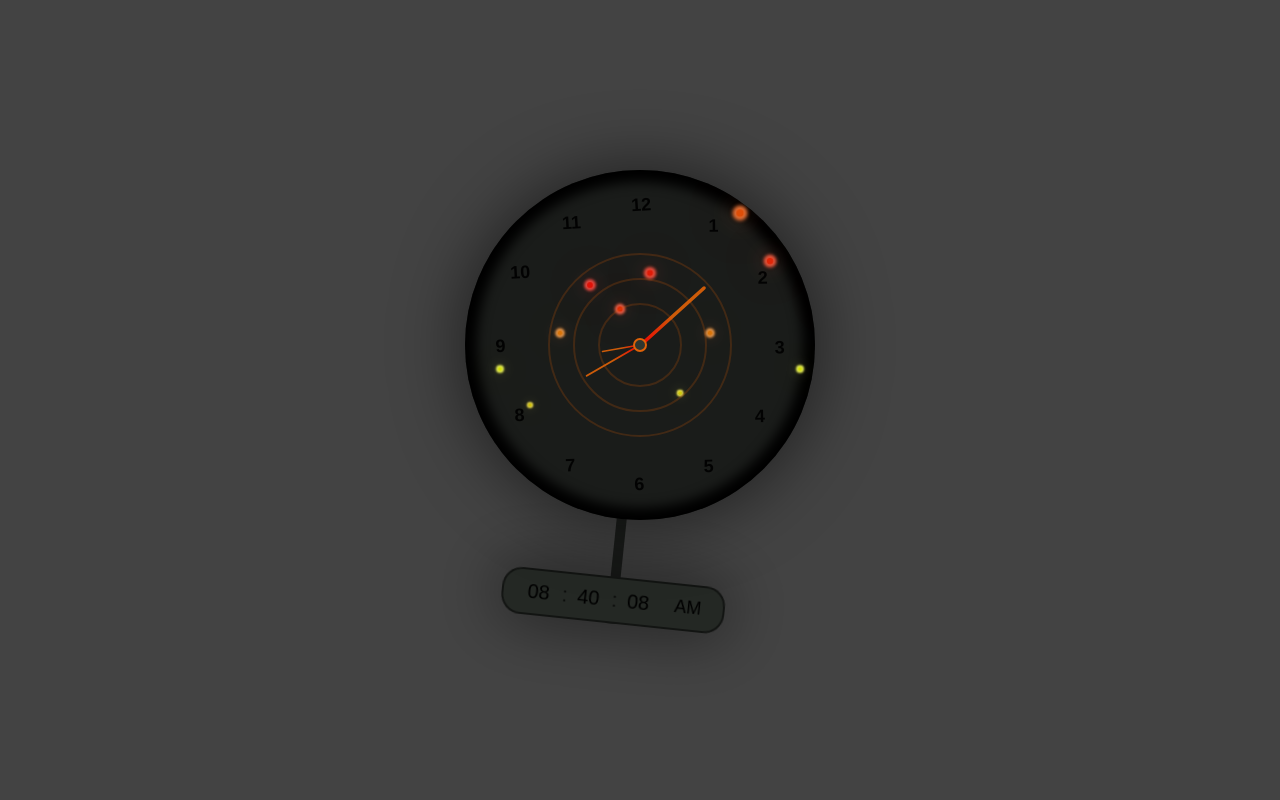
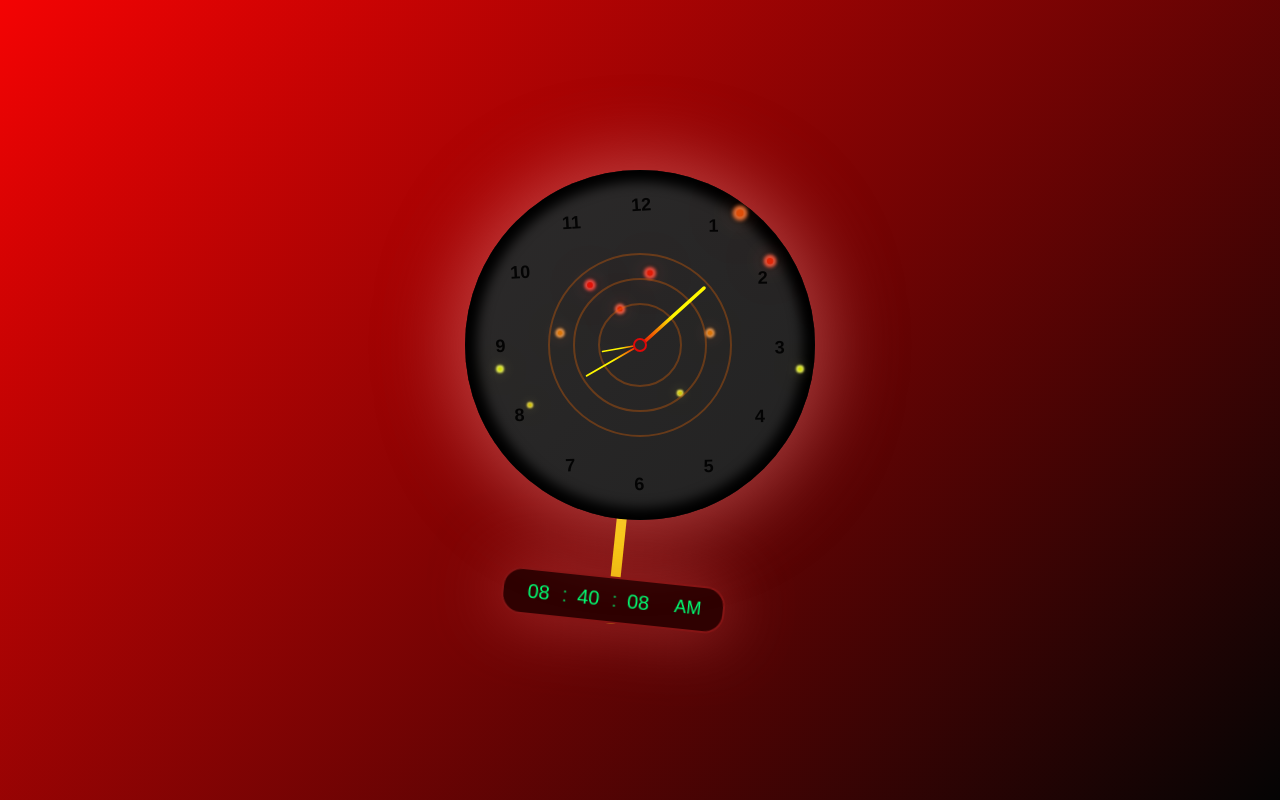
Before and after one commit to rushikeshsurywanshi/Digital_clock, a plain HTML site: page index.html in a window 1280 px wide. Drawn offline with Linux system fonts and the light colour scheme; a web font is replaced by a local one.

Commit message:
style.css

```diff
--- a/style.css
+++ b/style.css
@@ -6,7 +6,7 @@
   overflow-x: hidden;
 }
 body {
-    background: #434343;
+  background: linear-gradient(135deg, #f40303, #040404);
   width: 100%;
   height: 100svh;
   display: flex;
@@ -72,13 +72,9 @@
   height: 350px;
   border-radius: 50%;
   position: relative;
-    -webkit-box-shadow: inset inset 0px 0px 12px 12px rgba(0, 0, 0, 1),
-      0px 0px 65px 5px rgba(0, 0, 0, 0.5);
-    -moz-box-shadow: inset inset 0px 0px 12px 12px rgba(0, 0, 0, 1),
-      0px 0px 65px 5px rgba(0, 0, 0, 0.5);
-    box-shadow: inset 0px 0px 12px 12px rgba(0, 0, 0, 1),
-      0px 0px 65px 5px rgba(0, 0, 0, 0.5);
-    background: #1a1c1a;
+  box-shadow: inset 0px 0px 12px 12px rgba(0, 0, 0, 15),
+    0px 0px 75px 9px rgba(245, 134, 134, 0.5);
+  background: linear-gradient(135deg, #2c2a2a, #222222);
   display: flex;
   justify-content: center;
   align-items: center;
@@ -89,8 +85,8 @@
   width: 10px;
   height: 10px;
   border-radius: 50%;
-    border: 2px solid #df6208;
-    background-color: #2f362f;
+  border: 2px solid #df0808;
+  background-color: #2d2929;
   position: absolute;
   top: 50%;
   left: 50%;
@@ -118,7 +114,7 @@
   border-radius: 50%;
   position: absolute;
   background: transparent;
-    border: 2px solid rgba(223, 98, 8, 0.2);
+  border: 2px solid rgba(255, 111, 0, 0.3);
   left: 50%;
   top: 50%;
   width: 180px;
@@ -143,11 +139,10 @@
   transform-origin: bottom;
   transform: scale(0.5);
   z-index: 0;
-    background: rgb(223, 98, 8);
   background: linear-gradient(
     180deg,
-      rgba(223, 98, 8, 0.9108018207282913) 50%,
-      rgba(255, 0, 0, 0.9304096638655462) 100%
+    rgb(255, 247, 0) 50%,
+    rgba(255, 0, 0, 0.9) 100%
   );
 }
 .inner-circle-2 div {
@@ -175,7 +170,7 @@
 .digital-time-wrap {
   width: 10px;
   height: 80%;
-    background-color: #1a1c1a;
+  background-color: #fbe200;
   position: absolute;
   left: 48.5%;
   top: 50%;
@@ -212,12 +207,10 @@
   width: fit-content;
   display: flex;
   padding: 10px;
-    border: 2px solid rgba(0, 0, 0, 0.5);
+  border: 2px solid rgba(219, 40, 40, 0.5);
   border-radius: 20px;
-    -webkit-box-shadow: 0px 0px 65px 5px rgba(0, 0, 0, 0.5);
-    -moz-box-shadow: 0px 0px 65px 5px rgba(0, 0, 0, 0.5);
-    box-shadow: 0px 0px 65px 5px rgba(0, 0, 0, 0.5);
-    background: #242824;
+  box-shadow: 0px 0px 65px 5px rgba(210, 74, 74, 0.5);
+  background: #2f0101;
   position: absolute;
   left: 50%;
   transform: translateX(-50%);
@@ -225,6 +218,7 @@
 }
 #digital-time div {
   font-size: 20px;
+  color: #00ff73;
   width: 50px;
   text-align: center;
   position: relative;
```
Lines whose indentation alone changed are shown as unchanged.
